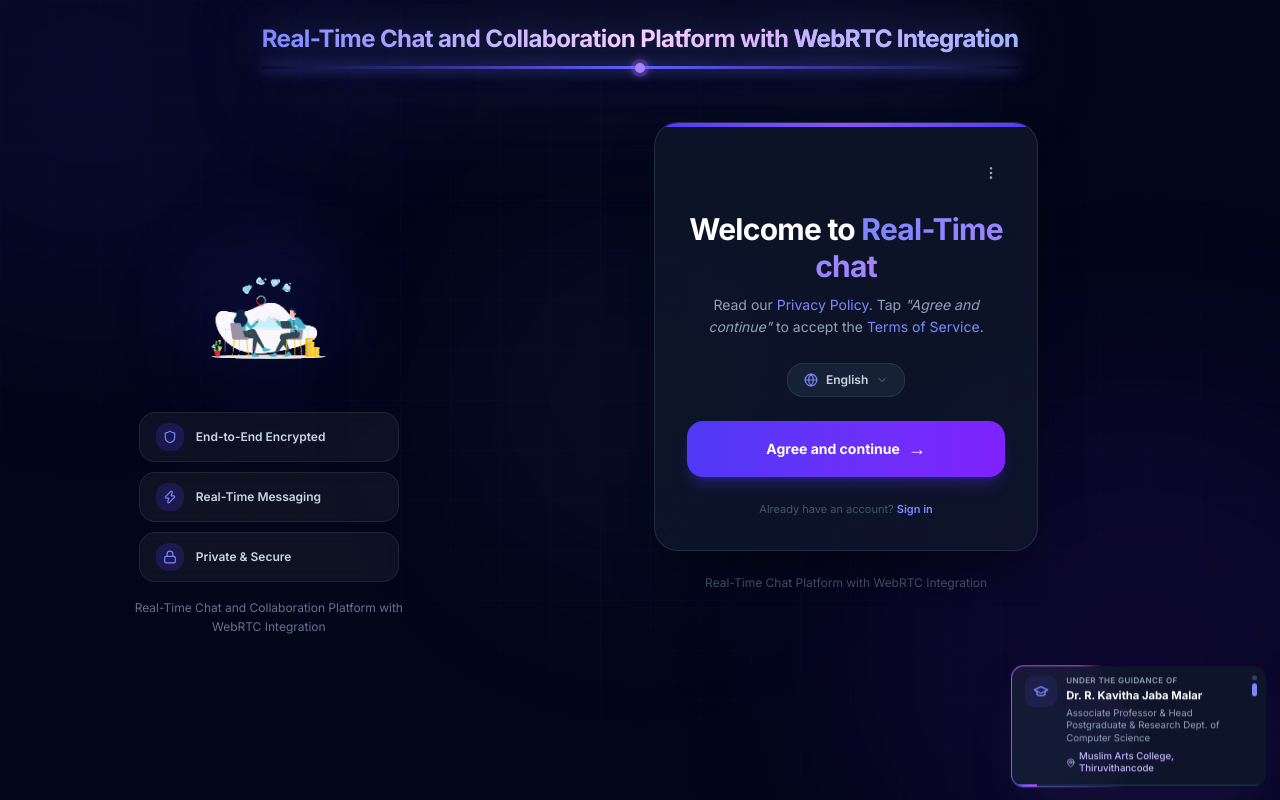
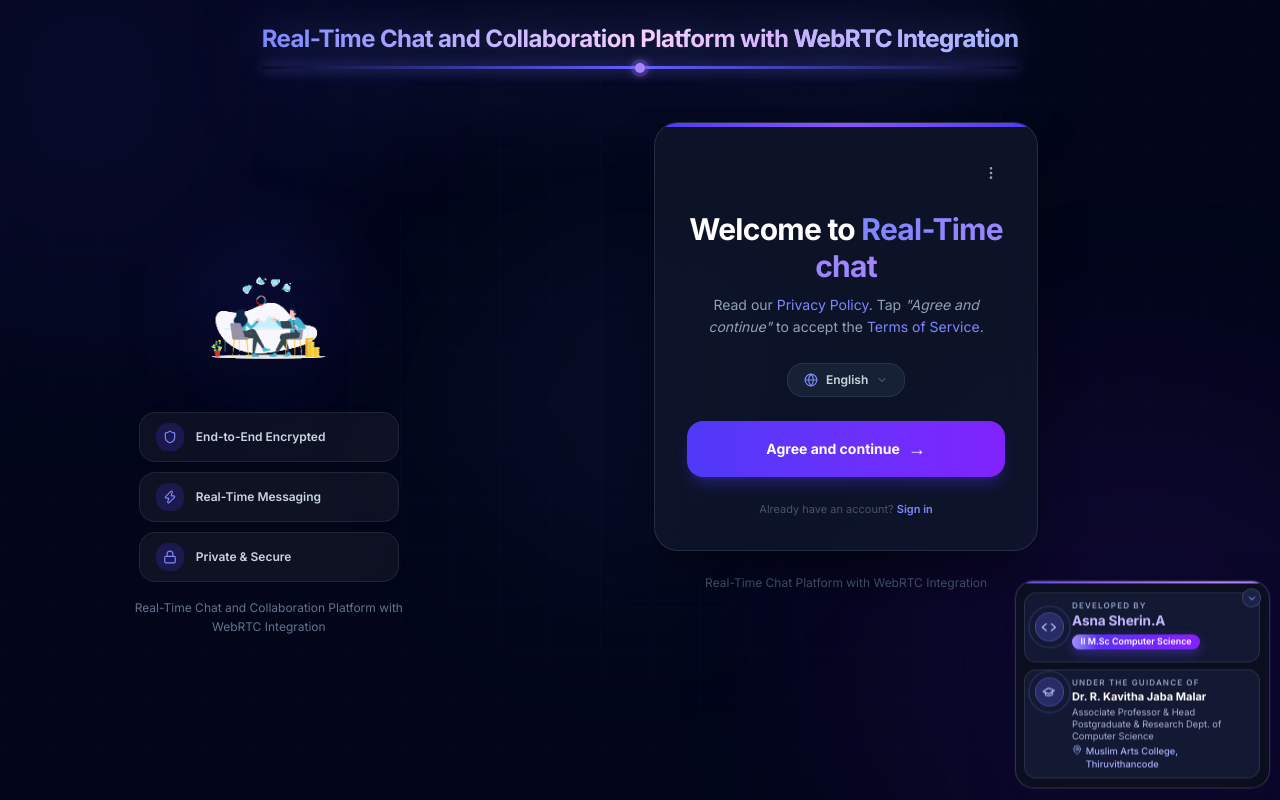
Before and after one commit to Revaldo007/Real-Time, a React (Vite) app in the folder frontend/: page /login in a window 1280 px wide. Built offline with nearby package versions, Linux system fonts and the light colour scheme.

Commit message:
refactor: update DeveloperBadge component with new styling and functionality for project credits

```diff
--- a/frontend/src/components/DeveloperBadge.jsx
+++ b/frontend/src/components/DeveloperBadge.jsx
@@ -1,169 +1,121 @@
-import React, { useEffect, useState } from 'react'
+import React, { useState } from 'react'
 
 /*
-  Bottom-right project credits badge for the Rivo login page.
+  Project credits badge, themed like the Real-Time Chat login screen.
+  - Compact (about 285px x 205px) and tucked into the bottom-right corner, so it sits
+    below the login card instead of touching it.
+  - Self-contained "dvb-" CSS with explicit colours, so it stays dark and readable in any theme.
+  - Both credits are always visible.
+  Animations: slide-in + float, staggered text reveal, a spotlight that follows the cursor,
+  a shine sweep across the card, pulsing rings on the icons, a wiggling </> icon, a tilting
+  cap, a hopping pin, a shimmering course chip and a glowing developer name.
+  All motion stops for users who prefer reduced motion.
+*/
+const css = `
+  @keyframes dvb-in { 0% { opacity: 0; transform: translateX(40px); } 70% { opacity: 1; transform: translateX(-4px); } 100% { opacity: 1; transform: none; } }
+  @keyframes dvb-float { 0%, 100% { transform: translateY(0); } 50% { transform: translateY(-3px); } }
+  @keyframes dvb-rise { from { opacity: 0; transform: translateY(10px); } to { opacity: 1; transform: none; } }
+  @keyframes dvb-bar { to { background-position: 200% 0; } }
+  @keyframes dvb-ring { 0% { transform: scale(1); opacity: .6; } 100% { transform: scale(1.7); opacity: 0; } }
+  @keyframes dvb-shine { 0%, 60% { transform: translateX(-140%) skewX(-20deg); } 100% { transform: translateX(420%) skewX(-20deg); } }
+  @keyframes dvb-code { 0%, 100% { transform: scaleX(1); } 50% { transform: scaleX(1.18); } }
+  @keyframes dvb-tilt { 0%, 100% { transform: rotate(-9deg); } 50% { transform: rotate(9deg) translateY(-1px); } }
+  @keyframes dvb-hop { 0%, 60%, 100% { transform: translateY(0); } 30% { transform: translateY(-3px); } }
+  @keyframes dvb-glowtxt { 0%, 100% { text-shadow: 0 0 0 rgba(167,139,250,0); } 50% { text-shadow: 0 0 14px rgba(167,139,250,.75); } }
+  @keyframes dvb-chip { 0%, 55% { transform: translateX(-120%); } 100% { transform: translateX(260%); } }
 
-  Animation (different from the other project's open/close badge):
-  - Slides in from the right with a small bounce, then gently floats.
-  - A light beam travels around the border.
-  - The card is a fixed size and rotates between two "faces":
-      face 1 = Developed by, face 2 = Under the guidance of.
-    Each face shows for 5s, so one full loop takes 10s. A thin bar at the bottom
-    shows the time until the next face.
-  - Click the card to jump to the other face (the 10s loop carries on from there).
-  - Set AUTO_ROTATE = false to switch only on click.
-*/
-const AUTO_ROTATE = true
-const FACE_TIME = 5000 // ms per face (2 faces -> 10s loop)
+  .dvb { position: fixed; right: 12px; bottom: 12px; z-index: 50; width: 300px; max-width: calc(100vw - 24px);
+    font-family: inherit; animation: dvb-in .8s cubic-bezier(.2,.8,.2,1) .3s both, dvb-float 6s ease-in-out 1.2s infinite; }
+  .dvb, .dvb * { box-sizing: border-box; }
+  .dvb-card { position: relative; overflow: hidden; border-radius: 22px; border: 1px solid rgba(255,255,255,.14); background: #0b0e1f !important;
+    box-shadow: 0 25px 60px -10px rgba(10,8,40,.9), 0 0 0 1px rgba(99,102,241,.15); }
+  .dvb-card::before { content: ''; position: absolute; inset: 0; pointer-events: none; opacity: 0; transition: opacity .3s;
+    background: radial-gradient(180px circle at var(--mx,50%) var(--my,50%), rgba(129,140,248,.22), transparent 70%); }
+  .dvb-card:hover::before { opacity: 1; }
+  .dvb-shine { position: absolute; top: 0; bottom: 0; left: 0; width: 30%; pointer-events: none; z-index: 2;
+    background: linear-gradient(90deg, transparent, rgba(255,255,255,.08), transparent); animation: dvb-shine 7s ease-in-out 2s infinite; }
+  .dvb-top { height: 3px; background: linear-gradient(90deg,#4f35f5,#8b5cf6,#c084fc,#8b5cf6,#4f35f5); background-size: 200% 100%; animation: dvb-bar 5s linear infinite; }
+  .dvb-body { position: relative; padding: 10px; display: flex; flex-direction: column; gap: 8px; }
+  .dvb-label { margin: 0; font-size: 9.5px; font-weight: 600; letter-spacing: .14em; text-transform: uppercase; color: #94a3c4 !important; }
+  .dvb-pill { display: flex; gap: 10px; padding: 9px 11px; border-radius: 14px; border: 1px solid rgba(255,255,255,.1);
+    background: #131833 !important; transition: transform .25s ease, border-color .25s ease; }
+  .dvb-pill:hover { transform: translateY(-2px); border-color: rgba(129,140,248,.5); }
+  .dvb-r { opacity: 0; animation: dvb-rise .6s cubic-bezier(.2,.8,.2,1) both; }
+  .dvb-ico { position: relative; width: 34px; height: 34px; flex-shrink: 0; display: flex; align-items: center; justify-content: center; border-radius: 50%;
+    background: #272b66 !important; color: #c3c8ff !important; box-shadow: inset 0 0 0 1px rgba(129,140,248,.35); }
+  .dvb-ico::after { content: ''; position: absolute; inset: 0; border-radius: 50%; border: 2px solid #818cf8; animation: dvb-ring 2.6s ease-out 1.6s infinite; }
+  .dvb-code { display: inline-flex; animation: dvb-code 2.4s ease-in-out 1.6s infinite; }
+  .dvb-cap { display: inline-flex; animation: dvb-tilt 3.2s ease-in-out 1.8s infinite; }
+  .dvb-pin { display: inline-flex; animation: dvb-hop 2.8s ease-in-out 2.2s infinite; }
+  .dvb-txt { min-width: 0; line-height: 1.3; }
+  .dvb-name { margin: 1px 0 0; font-size: 16px; font-weight: 700; letter-spacing: -.01em; color: #c4b8ff !important; animation: dvb-glowtxt 3.6s ease-in-out 1.5s infinite; }
+  .dvb-name2 { margin: 1px 0 0; font-size: 13px; font-weight: 700; color: #ffffff !important; }
+  .dvb-chip { position: relative; overflow: hidden; display: inline-block; margin-top: 5px; padding: 2px 10px; border-radius: 999px; font-size: 10.5px; font-weight: 600;
+    color: #ffffff !important; background: linear-gradient(90deg,#4f35f5,#8a1fff) !important; box-shadow: 0 5px 14px rgba(99,70,245,.4); }
+  .dvb-chip::after { content: ''; position: absolute; top: 0; bottom: 0; left: 0; width: 40%; background: linear-gradient(90deg, transparent, rgba(255,255,255,.45), transparent); animation: dvb-chip 4.5s ease-in-out 2.4s infinite; }
+  .dvb-min { position: absolute; top: 9px; right: 9px; z-index: 3; width: 22px; height: 22px; display: flex; align-items: center; justify-content: center; cursor: pointer;
+    border-radius: 50%; border: 1px solid rgba(255,255,255,.15); background: #1b2147 !important; color: #c3c8ff !important; padding: 0; transition: transform .2s, background .2s; }
+  .dvb-min:hover { background: #2f3680 !important; transform: scale(1.12); }
+  .dvb-mini { display: flex; align-items: center; gap: 8px; padding: 9px 40px 9px 14px; font-size: 12px; font-weight: 600; color: #e0e4ff !important; }
+  .dvb-sub { margin: 3px 0 0; font-size: 11px; color: #aab3d1 !important; }
+  .dvb-loc { margin: 4px 0 0; display: flex; gap: 4px; align-items: flex-start; font-size: 11px; font-weight: 500; color: #a5b4fc !important; }
 
-const css = `
-  @keyframes dev-in {
-    0%   { opacity: 0; transform: translateX(48px) scale(.95); }
-    65%  { opacity: 1; transform: translateX(-5px) scale(1.01); }
-    100% { opacity: 1; transform: none; }
-  }
-  @keyframes dev-float {
-    0%, 100% { transform: translateY(0); }
-    50%      { transform: translateY(-4px); }
-  }
-  @keyframes dev-spin { to { transform: rotate(360deg); } }
-  @keyframes dev-progress { from { transform: scaleX(0); } to { transform: scaleX(1); } }
-
-  .dev-badge { animation: dev-in .8s cubic-bezier(.2,.8,.2,1) .3s both, dev-float 5s ease-in-out 1.3s infinite; }
-  .dev-beam {
-    position: absolute; inset: -100%;
-    background: conic-gradient(from 0deg, transparent 0 62%, #6366f1 78%, #8b5cf6 88%, #d946ef 96%, transparent 100%);
-    animation: dev-spin 6s linear infinite;
-  }
-  .dev-bar { transform-origin: left; animation: dev-progress ${FACE_TIME}ms linear forwards; }
-
-  /* Smaller badge on small / short screens so it never covers the login card */
-  @media (max-width: 1023px), (max-height: 800px) { .dev-badge { zoom: 0.8; } }
-  @media (max-height: 650px) { .dev-badge { zoom: 0.65; } }
-  @media (max-width: 480px) { .dev-badge { zoom: 0.7; } }
-
+  /* Scale with screen height so the badge always stays below the login card */
+  @media (max-height: 920px), (max-width: 1023px) { .dvb { zoom: .85; } }
+  @media (max-height: 760px) { .dvb { zoom: .75; } }
+  @media (max-height: 640px), (max-width: 480px) { .dvb { zoom: .65; } }
   @media (prefers-reduced-motion: reduce) {
-    .dev-badge, .dev-beam, .dev-bar { animation: none; }
-    .dev-beam { opacity: .6; }
+    .dvb, .dvb-top, .dvb-shine, .dvb-ico::after, .dvb-code, .dvb-cap, .dvb-pin, .dvb-name, .dvb-chip::after { animation: none; }
+    .dvb-r { animation: none; opacity: 1; } .dvb-shine, .dvb-ico::after { display: none; }
   }
 `
+const d = (s) => ({ animationDelay: `${s}s` })
 
-function Icon({ children, className = 'h-4 w-4' }) {
+function Icon({ children, size = 16 }) {
   return (
-    <svg
-      viewBox="0 0 24 24"
-      fill="none"
-      stroke="currentColor"
-      strokeWidth="2"
-      strokeLinecap="round"
-      strokeLinejoin="round"
-      className={className}
-      aria-hidden="true"
-    >
-      {children}
-    </svg>
+    <svg viewBox="0 0 24 24" width={size} height={size} fill="none" stroke="currentColor" strokeWidth="2" strokeLinecap="round" strokeLinejoin="round" aria-hidden="true" style={{ flexShrink: 0 }}>{children}</svg>
   )
 }
 
-// How one face is shown / hidden (slides up and fades)
-const faceClass = (active, above) =>
-  `absolute inset-0 flex items-center gap-3 px-4 py-3 pr-10 transition-all duration-500 ease-out motion-reduce:transition-none ${
-    active ? 'translate-y-0 opacity-100' : above ? '-translate-y-4 opacity-0' : 'translate-y-4 opacity-0'
-  }`
+export default function DeveloperBadge() {
+  const [open, setOpen] = useState(true) // small button lets the viewer tuck the badge away if the screen is tiny
+  // Spotlight follows the cursor inside the card
+  const onMove = (e) => {
+    const r = e.currentTarget.getBoundingClientRect()
+    e.currentTarget.style.setProperty('--mx', `${e.clientX - r.left}px`)
+    e.currentTarget.style.setProperty('--my', `${e.clientY - r.top}px`)
+  }
+  return (
+    <aside aria-label="Project credits" className="dvb">
+      <style>{css}</style>
+      <div className="dvb-card" onMouseMove={onMove}>
+        <span className="dvb-shine" aria-hidden="true" />
+        <div className="dvb-top" aria-hidden="true" />
+        <button type="button" className="dvb-min" onClick={() => setOpen(!open)} aria-label={open ? 'Minimize credits' : 'Show credits'} aria-expanded={open}>
+          <Icon size={12}>{open ? <path d="m6 9 6 6 6-6" /> : <path d="m18 15-6-6-6 6" />}</Icon>
+        </button>
+        {!open && <div className="dvb-mini">Project Credits &middot; Asna Sherin.A</div>}
+        {open && <div className="dvb-body">
+          <div className="dvb-pill dvb-r" style={{ ...d(0.7), alignItems: 'center' }}>
+            <span className="dvb-ico"><span className="dvb-code"><Icon><path d="m16 18 6-6-6-6" /><path d="m8 6-6 6 6 6" /></Icon></span></span>
+            <div className="dvb-txt">
+              <p className="dvb-label">Developed by</p>
+              <p className="dvb-name">Asna Sherin.A</p>
+              <span className="dvb-chip">II M.Sc Computer Science</span>
+            </div>
+          </div>
 
-export default function DeveloperBadge() {
-  const [face, setFace] = useState(0) // 0 = developer, 1 = guide
-
-  // Automatic rotation. A click changes the face and this timer restarts from there.
-  useEffect(() => {
-    if (!AUTO_ROTATE) return
-    const t = setTimeout(() => setFace((f) => (f + 1) % 2), FACE_TIME)
-    return () => clearTimeout(t)
-  }, [face])
-
-  return (
-    <aside className="dev-badge fixed bottom-4 right-4 z-30 w-80 max-w-[calc(100vw-2rem)]">
-      <style>{css}</style>
-
-      <button
-        type="button"
-        onClick={() => setFace((f) => (f + 1) % 2)}
-        aria-label={face === 0 ? 'Show guide details' : 'Show developer details'}
-        className="relative block w-full cursor-pointer overflow-hidden rounded-2xl p-px text-left shadow-2xl shadow-indigo-950/50 focus-visible:outline focus-visible:outline-2 focus-visible:outline-offset-2 focus-visible:outline-indigo-400"
-      >
-        {/* Light beam running around the border */}
-        <span className="dev-beam" aria-hidden="true" />
-
-        <span className="relative block overflow-hidden rounded-[15px] bg-slate-900/95 backdrop-blur-xl">
-          <span className="relative block h-[9.25rem]">
-            {/* Face 1: developer */}
-            <span className={faceClass(face === 0, true)} aria-hidden={face !== 0}>
-              <span className="flex h-12 w-12 shrink-0 items-center justify-center rounded-2xl bg-gradient-to-tr from-indigo-500 to-violet-500 text-xl font-bold text-white shadow-lg shadow-indigo-500/25">
-                A
-              </span>
-              <span className="min-w-0 leading-tight">
-                <span className="block text-[10px] font-semibold uppercase tracking-wider text-slate-400">
-                  Developed by
-                </span>
-                <span className="mt-0.5 block truncate text-lg font-bold tracking-tight text-white">Asna Sherin.A</span>
-                <span className="mt-1.5 inline-block rounded-full border border-indigo-500/30 bg-indigo-500/10 px-2.5 py-0.5 text-[11px] font-medium text-indigo-300">
-                  II M.Sc Computer Science
-                </span>
-              </span>
-            </span>
-
-            {/* Face 2: guide */}
-            <span className={faceClass(face === 1, false)} aria-hidden={face !== 1}>
-              <span className="flex h-10 w-10 shrink-0 items-center justify-center self-start rounded-xl bg-indigo-500/10 text-indigo-400">
-                <Icon className="h-5 w-5">
-                  <path d="M22 10 12 5 2 10l10 5 10-5z" />
-                  <path d="M6 12v5c3 2 9 2 12 0v-5" />
-                </Icon>
-              </span>
-              <span className="min-w-0 leading-snug">
-                <span className="block text-[10px] font-semibold uppercase tracking-wider text-slate-400">
-                  Under the guidance of
-                </span>
-                <span className="mt-0.5 block text-sm font-bold text-white">Dr. R. Kavitha Jaba Malar</span>
-                <span className="mt-1 block text-xs text-slate-400">
-                  Associate Professor &amp; Head
-                  <br />
-                  Postgraduate &amp; Research Dept. of Computer Science
-                </span>
-                <span className="mt-1.5 inline-flex items-center gap-1 text-xs font-medium text-violet-300">
-                  <Icon className="h-3 w-3 shrink-0">
-                    <path d="M20 10c0 6-8 12-8 12S4 16 4 10a8 8 0 0 1 16 0z" />
-                    <circle cx="12" cy="10" r="3" />
-                  </Icon>
-                  Muslim Arts College, Thiruvithancode
-                </span>
-              </span>
-            </span>
-
-            {/* Face dots */}
-            <span className="absolute right-3 top-3 flex flex-col gap-1" aria-hidden="true">
-              {[0, 1].map((i) => (
-                <span
-                  key={i}
-                  className={`w-1.5 rounded-full transition-all duration-300 ${
-                    face === i ? 'h-4 bg-indigo-400' : 'h-1.5 bg-slate-700'
-                  }`}
-                />
-              ))}
-            </span>
-          </span>
-
-          {/* Time until the next face (restarts on every change) */}
-          {AUTO_ROTATE && (
-            <span className="block h-0.5 w-full bg-slate-800" aria-hidden="true">
-              <span
-                key={face}
-                className="dev-bar block h-full w-full bg-gradient-to-r from-indigo-500 via-violet-500 to-fuchsia-500"
-              />
-            </span>
-          )}
-        </span>
-      </button>
+          <div className="dvb-pill dvb-r" style={{ ...d(0.9), alignItems: 'flex-start' }}>
+            <span className="dvb-ico"><span className="dvb-cap"><Icon><path d="M22 10 12 5 2 10l10 5 10-5z" /><path d="M6 12v5c3 2 9 2 12 0v-5" /></Icon></span></span>
+            <div className="dvb-txt">
+              <p className="dvb-label">Under the guidance of</p>
+              <p className="dvb-name2">Dr. R. Kavitha Jaba Malar</p>
+              <p className="dvb-sub">Associate Professor &amp; Head<br />Postgraduate &amp; Research Dept. of Computer Science</p>
+              <p className="dvb-loc"><span className="dvb-pin" style={{ marginTop: 1 }}><Icon size={12}><path d="M20 10c0 6-8 12-8 12S4 16 4 10a8 8 0 0 1 16 0z" /><circle cx="12" cy="10" r="3" /></Icon></span>Muslim Arts College, Thiruvithancode</p>
+            </div>
+          </div>
+        </div>}
+      </div>
     </aside>
   )
 }
```
